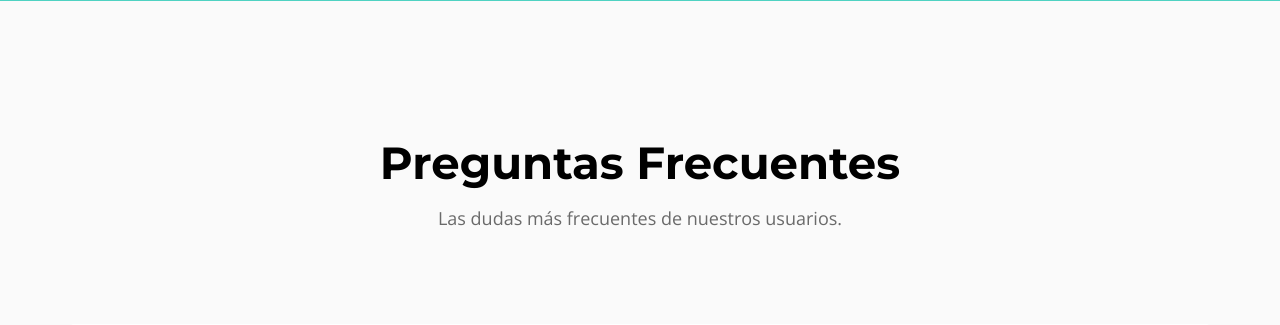
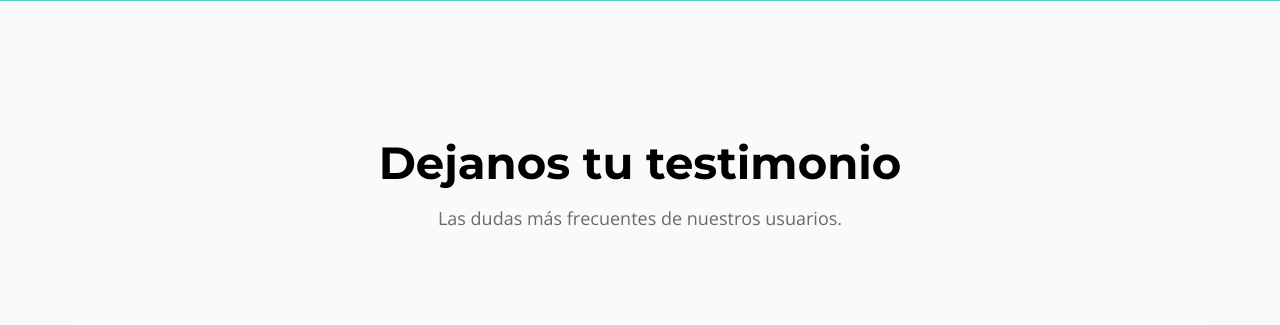
Before and after one commit to lemanahuel/sos-www, a PHP site: page / in a window 1280 px wide. Shown: the part 1055-1380 px from the top of the page. Run offline with PHP 8.4, Linux system fonts and the light colour scheme; data that the repository does not hold is empty; some web fonts are replaced.

Commit message:
cambio titulo de preguntas frecuentes a testimonio

```diff
--- a/index.php
+++ b/index.php
@@ -127,7 +127,7 @@
           <div class="container">
             <div class="row">
               <div class="col-md-8 col-md-offset-2 fh5co-section-heading text-center">
-                <h2 class="fh5co-lead animate-single faqs-animate-1">Preguntas Frecuentes</h2>
+                <h2 class="fh5co-lead animate-single faqs-animate-1">Dejanos tu testimonio</h2>
                 <p class="fh5co-sub animate-single faqs-animate-2">Las dudas más frecuentes de nuestros usuarios.</p>
               </div>
             </div>
```
